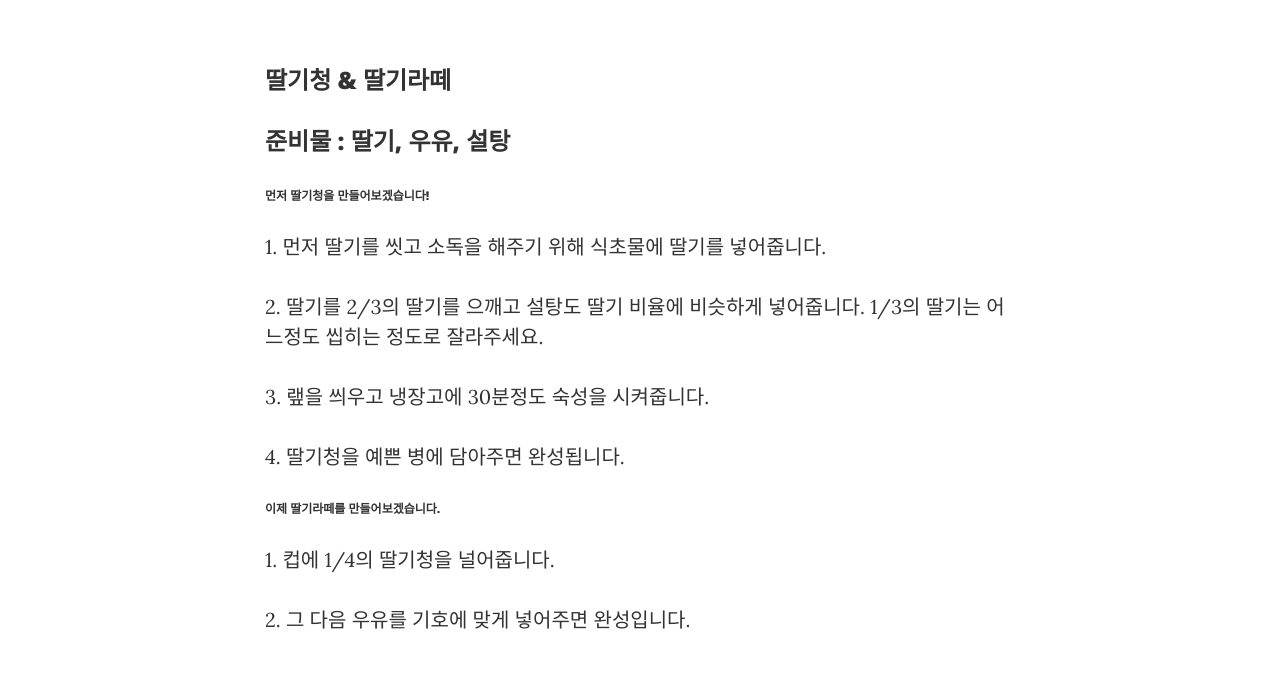
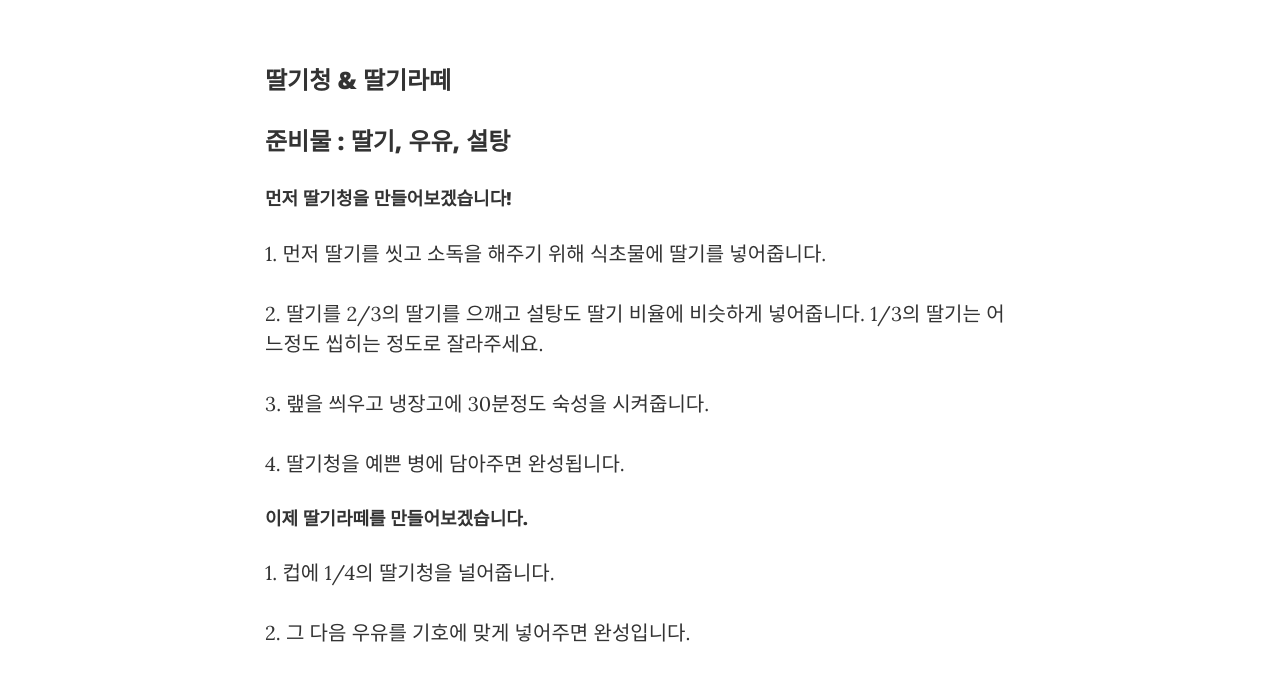
Before and after one commit to soouuuuu/soouuuuu.github.io, a website: page post.html in a window 1280 px wide. Shown: the part 457-1149 px from the top of the page. Drawn offline with nearby package versions, Linux system fonts and the light colour scheme.

Commit message:
Update post.html

```diff
--- a/post.html
+++ b/post.html
@@ -91,14 +91,14 @@
                     <h3> 딸기청 & 딸기라떼
 
                     <p>준비물 : 딸기, 우유, 설탕</p>
-                    <h6>먼저 딸기청을 만들어보겠습니다!</h6>
+                    <h4>먼저 딸기청을 만들어보겠습니다!</h4>
                     <p>1. 먼저 딸기를 씻고 소독을 해주기 위해 식초물에 딸기를 넣어줍니다.</p>
 
                     <p>2. 딸기를 2/3의 딸기를 으깨고 설탕도 딸기 비율에 비슷하게 넣어줍니다. 1/3의 딸기는 어느정도 씹히는 정도로 잘라주세요.</p>
 
                     <p>3. 랲을 씌우고 냉장고에 30분정도 숙성을 시켜줍니다.</p>
                     <p>4. 딸기청을 예쁜 병에 담아주면 완성됩니다.</p>
-                    <h6>이제 딸기라떼를 만들어보겠습니다.</h6>
+                    <h4>이제 딸기라떼를 만들어보겠습니다.</h4>
                     <p>1. 컵에 1/4의 딸기청을 널어줍니다.</p>
                     <p>2. 그 다음 우유를 기호에 맞게 넣어주면 완성입니다.</p>
 
```
